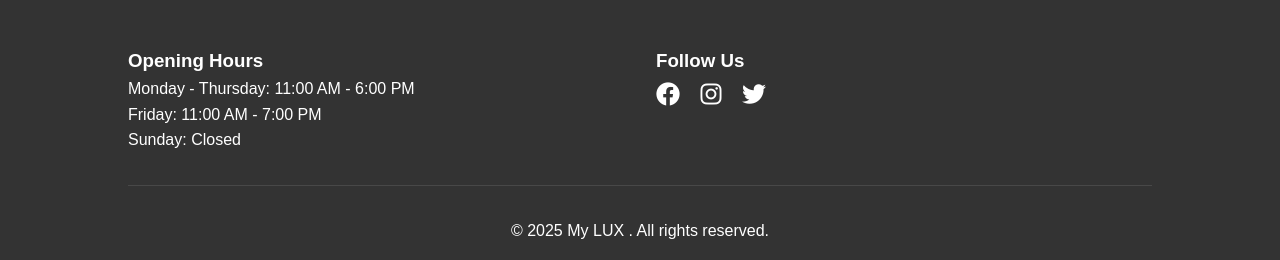
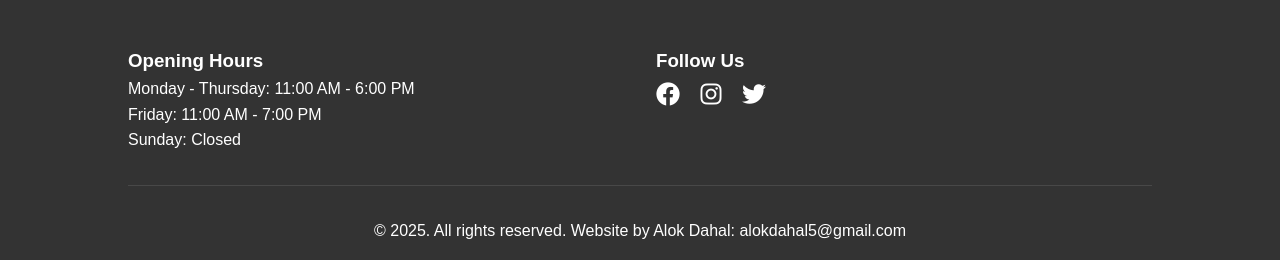
Before and after one commit to iamawhater/myluxwebsite, a website: page public/index.html in a window 1280 px wide. Shown: the part 2100-2360 px from the top of the page. Drawn offline with Linux system fonts and the light colour scheme.

Commit message:
website creator

```diff
--- a/public/index.html
+++ b/public/index.html
@@ -97,7 +97,7 @@
             </div>
         </div>
         <div class="footer-bottom">
-            <p>&copy; 2025 My LUX . All rights reserved.</p>
+            <p>&copy; 2025. All rights reserved. Website by Alok Dahal: alokdahal5@gmail.com </p>
         </div>
     </footer>
 </body>
```
